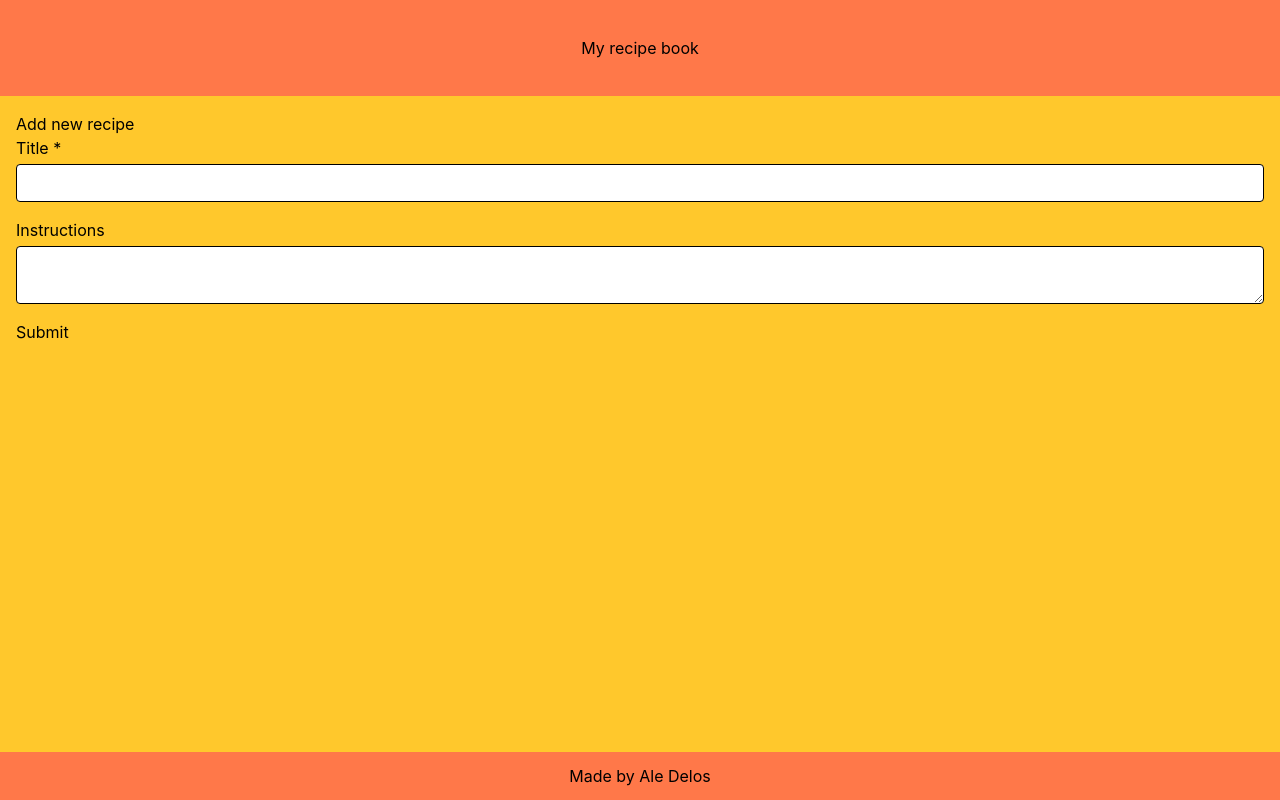
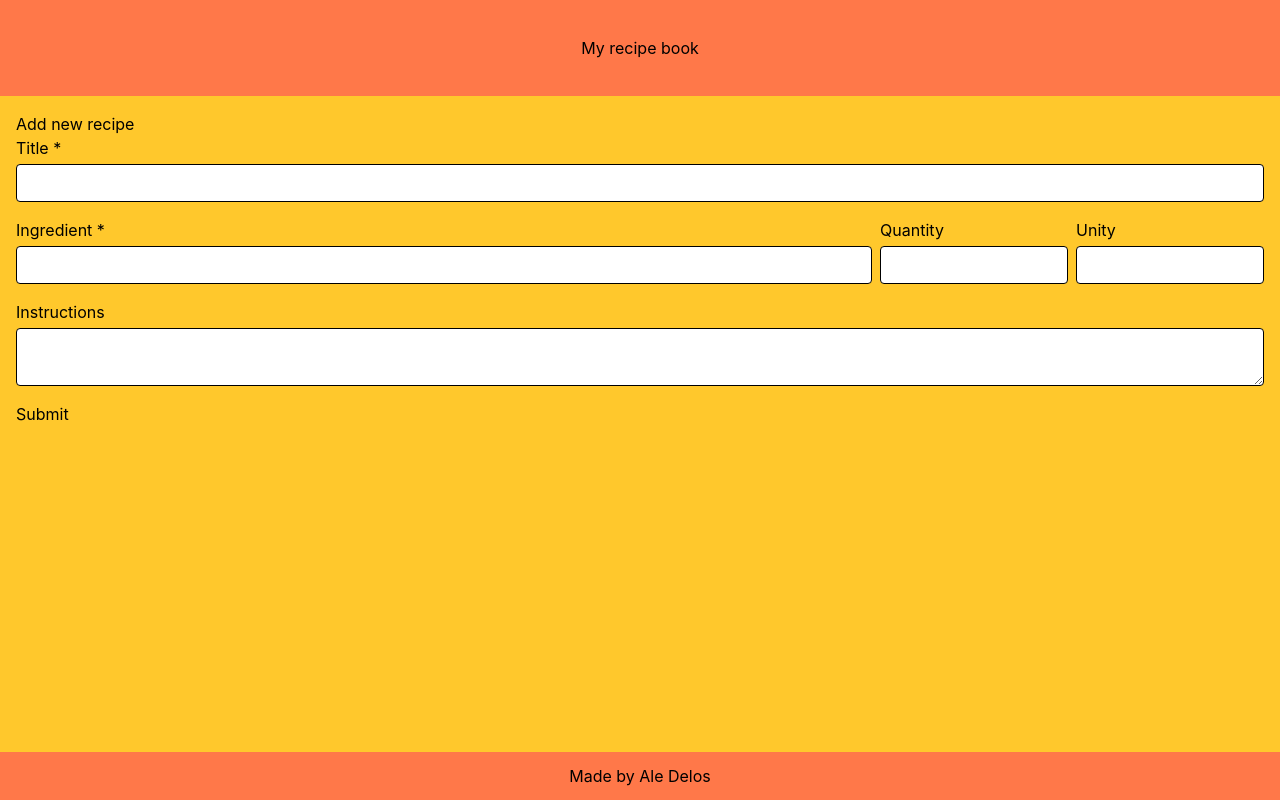
Before and after one commit to aledeloss/recibe-book, a Next.js app: page /recipes/new in a window 1280 px wide. Built offline with nearby package versions, Linux system fonts and the light colour scheme.

Commit message:
Add Ingredient input

```diff
--- /dev/null
+++ b/components/IngredientInput.tsx
@@ -0,0 +1,39 @@
+import React from 'react';
+import Button from './Button';
+import { Input } from './Input';
+
+interface IngredientInput {
+  register: any;
+  errors: any[];
+}
+const IngredientInput = ({ register, errors }: IngredientInput) => {
+  return (
+    <div className='flex gap-2 w-full'>
+      <fieldset className='flex w-full justify-between gap-2'>
+        <Input
+          label='Ingredient'
+          error={errors[0]}
+          name='ingredient'
+          register={register}
+          style={{ width: '100%' }}
+        />
+        <Input
+          label='Quantity'
+          error={errors[1]}
+          isRequired={false}
+          name='quantity'
+          register={register}
+        />
+        <Input
+          label='Unity'
+          isRequired={false}
+          error={errors[2]}
+          name='unity'
+          register={register}
+        />
+      </fieldset>
+    </div>
+  );
+};
+
+export default IngredientInput;
--- a/components/Input.tsx
+++ b/components/Input.tsx
@@ -2,16 +2,19 @@ import React from 'react';
 import { FieldError, FieldValues, UseFormRegister } from 'react-hook-form';
 import { Inputs } from './NewRecipeForm';
 
+type InputName = 'title' | 'instructions' | 'ingredient' | 'quantity' | 'unity';
 interface InputProps {
   error?: FieldError | undefined;
   isDisabled?: boolean;
   InputTag?: 'input' | 'textarea';
   isRequired?: boolean;
-  name: 'title' | 'instructions';
+  name: InputName;
   label: string;
   register: UseFormRegister<Inputs>;
+  style?: {};
   type?: 'email' | 'password' | 'text';
 }
+
 export function Input({
   error = undefined,
   isDisabled = false,
@@ -20,10 +23,11 @@ export function Input({
   label,
   name,
   register,
+  style,
   type = 'text'
 }: InputProps) {
   return (
-    <div className='mb-4'>
+    <div className='mb-4' style={style && style}>
       <label className='flex flex-col items-start '>
         <span className={'block'}>{`${label}${isRequired ? ' *' : ''}`}</span>
         <InputTag
--- a/components/NewRecipeForm.tsx
+++ b/components/NewRecipeForm.tsx
@@ -1,12 +1,15 @@
 import React from 'react';
+import { useForm, SubmitHandler } from 'react-hook-form';
 import { Input } from './Input';
-import { useForm, SubmitHandler } from 'react-hook-form';
+import IngredientInput from './IngredientInput';
 import Button from './Button';
 
 export type Inputs = {
+  ingredient: string;
   instructions: string;
   title: string;
-  prueba: string;
+  quantity: string;
+  unity: string;
 };
 
 const NewRecipeForm = () => {
@@ -28,6 +31,10 @@ const NewRecipeForm = () => {
         name='title'
         register={register}
       />
+      <IngredientInput
+        errors={[errors.ingredient, errors.quantity, errors.unity]}
+        register={register}
+      />
       <Input
         label='Instructions'
         error={errors.title}
```
